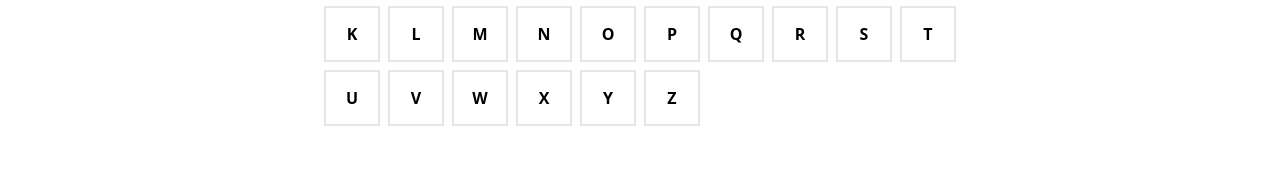
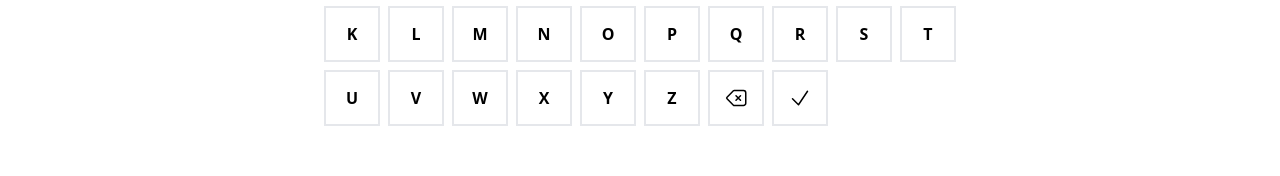
Before and after one commit to priegelsdev/wordle, a React (Vite) app: page / in a window 1280 px wide. Shown: the part 538-714 px from the top of the page. Built offline with nearby package versions, Linux system fonts and the light colour scheme.

Commit message:
add svgs for backspace and return to keyboard

```diff
--- a/src/Components/Keyboard.tsx
+++ b/src/Components/Keyboard.tsx
@@ -1,3 +1,37 @@
+const arrow = (
+  <svg
+    xmlns="http://www.w3.org/2000/svg"
+    fill="none"
+    viewBox="0 0 24 24"
+    stroke-width="1.5"
+    stroke="currentColor"
+    className="arrow m-auto w-6 h-6"
+  >
+    <path
+      stroke-linecap="round"
+      stroke-linejoin="round"
+      d="M12 9.75L14.25 12m0 0l2.25 2.25M14.25 12l2.25-2.25M14.25 12L12 14.25m-2.58 4.92l-6.375-6.375a1.125 1.125 0 010-1.59L9.42 4.83c.211-.211.498-.33.796-.33H19.5a2.25 2.25 0 012.25 2.25v10.5a2.25 2.25 0 01-2.25 2.25h-9.284c-.298 0-.585-.119-.796-.33z"
+    />
+  </svg>
+);
+
+const enter = (
+  <svg
+    xmlns="http://www.w3.org/2000/svg"
+    fill="none"
+    viewBox="0 0 24 24"
+    strokeWidth={1.5}
+    stroke="currentColor"
+    className="enter w-6 h-6 m-auto"
+  >
+    <path
+      strokeLinecap="round"
+      strokeLinejoin="round"
+      d="M4.5 12.75l6 6 9-13.5"
+    />
+  </svg>
+);
+
 const KEYS = [
   'a',
   'b',
@@ -25,6 +59,8 @@
   'x',
   'y',
   'z',
+  arrow,
+  enter,
 ];
 
 const keyElements = KEYS.map((key) => (
```
